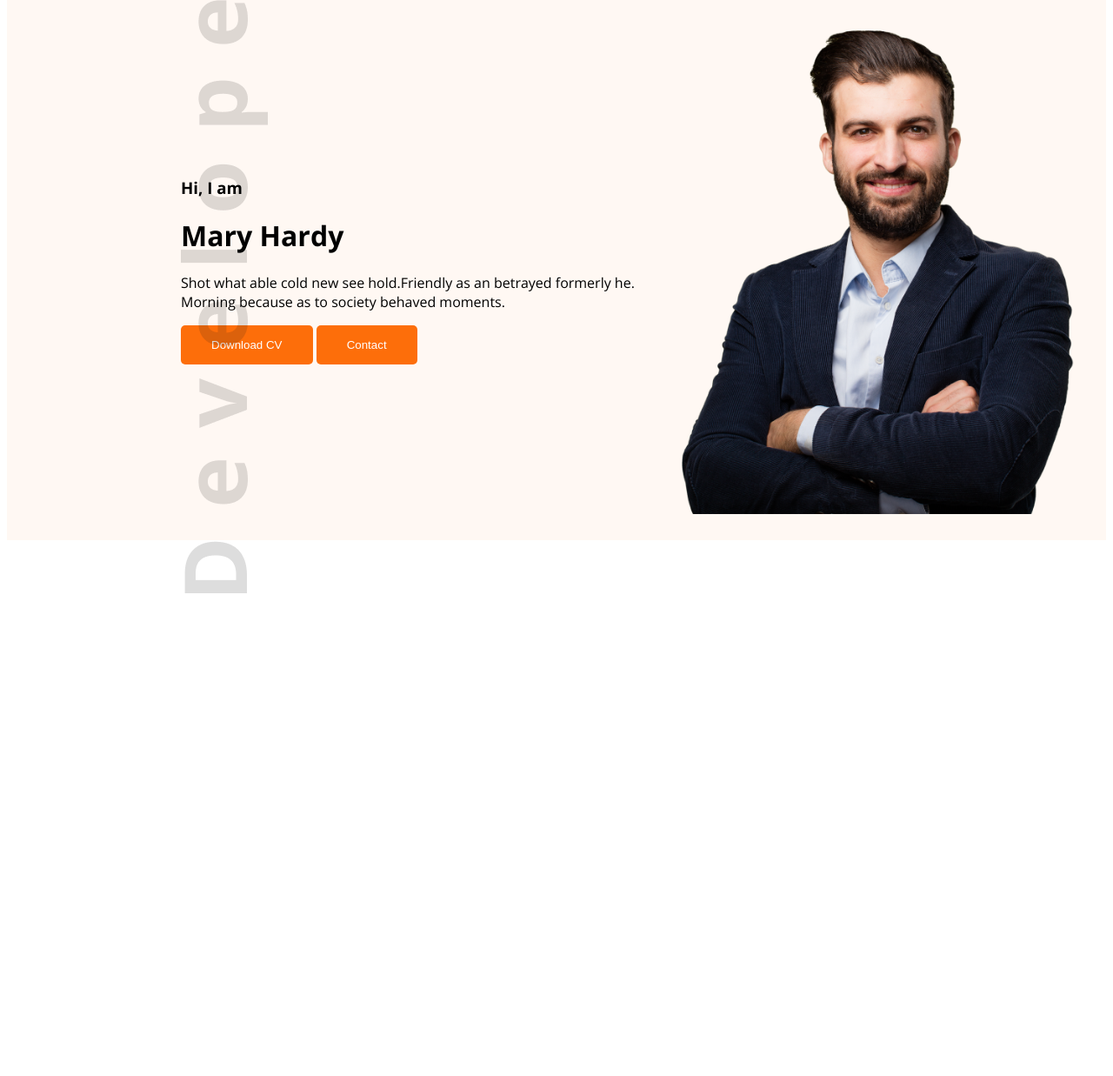
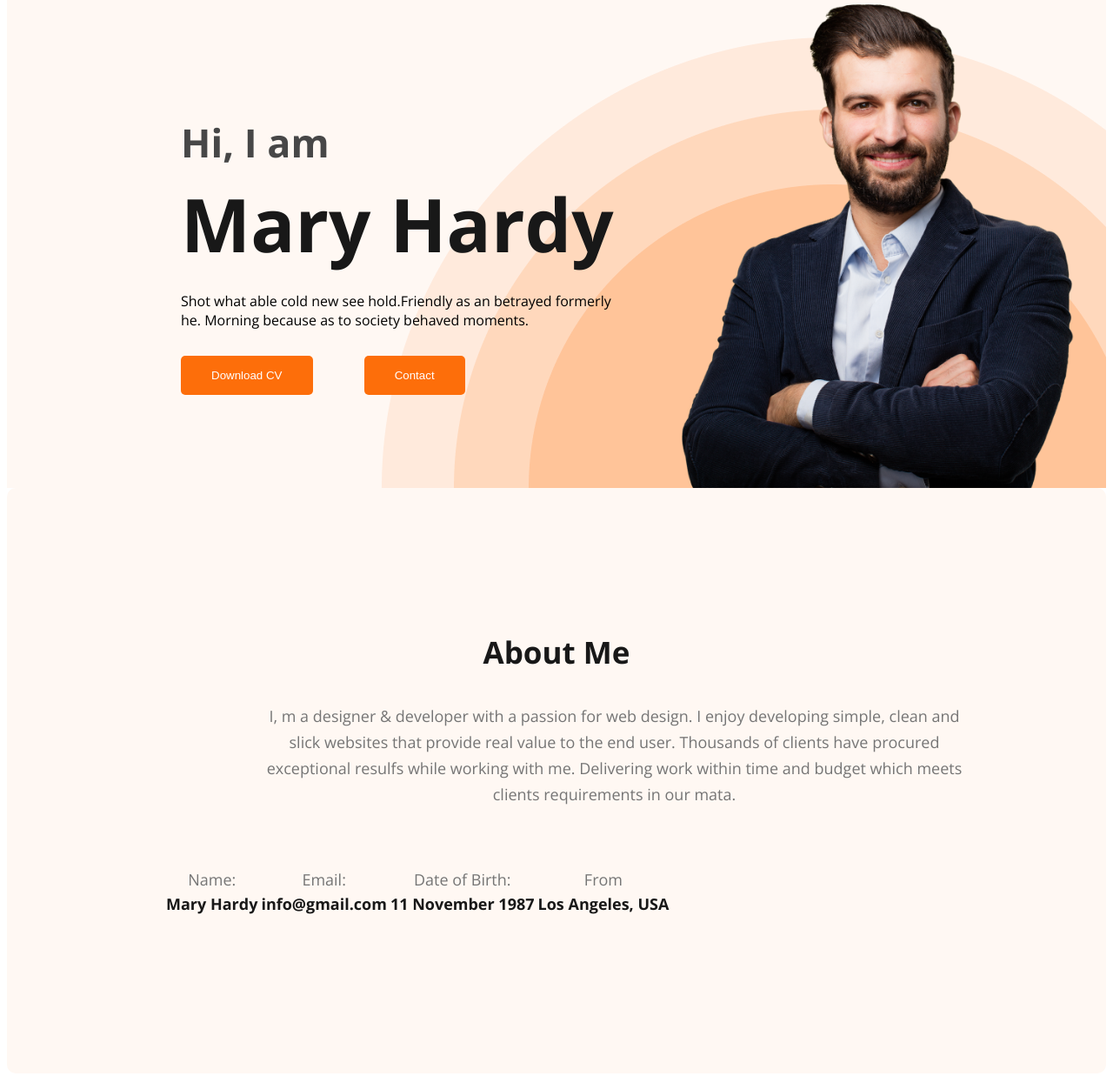
Before and after one commit to mdimran-mia/web-developer-website, a plain HTML site: page index.html in a window 1280 px wide. Shown: the part 177-1414 px from the top of the page at 87% size. Before the commit the page ends 860 px from the top, so only its background shows below. Drawn offline with nearby package versions, Linux system fonts and the light colour scheme.

Commit message:
added about section

```diff
--- a/index.html
+++ b/index.html
@@ -21,19 +21,35 @@
             </ul>
         </nav>
         <div class="banner">
-            <img class="developer" src="images/developer.png" alt="">
             <div class="banner-content">
                 <h3 class="banner-greeting">Hi, I  am</h3>
                 <h1 class="banner-title">Mary Hardy</h1>
-                <p>Shot what able cold new see hold.Friendly as an betrayed formerly he. Morning because as to society behaved moments.</p>
-                <button class="btn-primary">Download CV</button>
-                <button class="btn-primary">Contact</button>
+                <p class="banner-description">Shot what able cold new see hold.Friendly as an betrayed formerly he. Morning because as to society behaved moments.</p>
+                <button class="btn-primary download">Download CV</button>
+                <button class="btn-primary contact">Contact</button>
             </div>
             <img class="prifile-pic" src="images/hardy.png" alt="">
         </div>
     </header>
     <main>
-
+        <section class="about">
+            <h3 class="section-title">About Me</h3>
+            <p class="section-descriptions">I, m a designer & developer with a passion for web design. I enjoy developing simple, clean and slick websites that provide real value to the end user. Thousands of clients have procured exceptional resulfs while working with me. Delivering work within time and budget which meets clients requirements in our mata.</p>
+            <table>
+                <tr class="title">
+                    <td>Name:</td>
+                    <td>Email:</td>
+                    <td>Date of Birth:</td>
+                    <td>From</td>
+                </tr>
+                <tr class="data">
+                    <td>Mary Hardy</td>
+                    <td>info@gmail.com</td>
+                    <td>11 November 1987</td>
+                    <td>Los Angeles, USA</td>
+                </tr>
+            </table>
+        </section>
     </main>
     <footer>
 
--- a/styles/portfolio.css
+++ b/styles/portfolio.css
@@ -52,20 +52,97 @@ nav>ul>li .btn-primary {
     font-size: 20px;
     font-weight: 700;
 }
+
 /* header section styles */
-.header{
-    background-color:#FFF8F3;
+.header {
+    background-color: #FFF8F3;
+    background-image: url(../images/header_bg.png);
+    background-repeat: no-repeat;
+    background-position: bottom right;
 }
 
-.banner{
-    padding: 30px 30px 30px 200px;
+.banner {
+    padding: 0 30px 0 200px;
     display: flex;
     align-items: center;
 }
-.banner .developer{
-    position: absolute;
+
+.banner .prifile-pic {
+    width: 500px;
 }
 
-.banner .prifile-pic{
-    width:500px;
+.banner-greeting {
+    color: #474747;
+    font-size: 45px;
+    margin-bottom: 0;
 }
+
+.banner-title {
+    color: #181818;
+    font-size: 85px;
+    font-weight: 700;
+    margin-top: 5px;
+    margin-bottom: 20px;
+}
+
+.banner {
+    justify-content: space-between;
+}
+
+.banner-content {
+    max-width: 500px;
+}
+
+.banner-description {
+    margin-top: 0;
+    margin-bottom: 30px;
+    max-width: 585px;
+}
+
+.banner>.banner-content>.download {
+    margin-right: 55px;
+}
+
+/* main section started */
+
+.about {
+    border-radius: 10px;
+    background: #FFF8F3;
+    padding: 130px;
+}
+
+.section-title {
+    color: #181818;
+    text-align: center;
+    font-size: 35px;
+    font-weight: 700;
+}
+
+.section-descriptions {
+    width: 827px;
+    color: #757575;
+    text-align: center;
+    font-size: 18px;
+    font-weight: 400;
+    line-height: 30px;
+    padding: 0 155px 0 155px;
+}
+
+.about>table{
+    padding: 50px;
+    text-align: center;
+}
+.about> table .title{
+    color: #757575;
+    text-align: center;
+    font-size: 18px;
+    font-weight: 400;
+    padding: 0 155px 0 155px;
+}
+.about> table .data{
+    color: #181818;
+    text-align: center;
+    font-size: 18px;
+    font-weight: 700;
+    padding: 0 155px 0 155px;
+}
```
